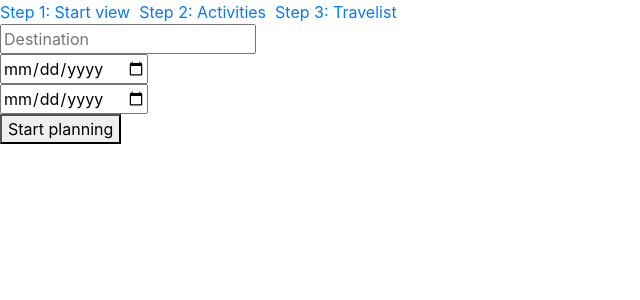
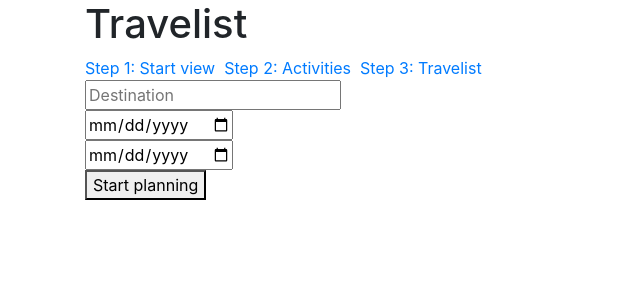
Before and after one commit to melvinlau/travelist, a React (Create React App) app in the folder client/: page / in a window 1280 px wide. Shown: the top 300 px of the page, without its empty margins (0-640 px from the left). Built offline with nearby package versions, Linux system fonts and the light colour scheme.

Commit message:
Added static header to display Travelist

```diff
--- a/client/src/App.js
+++ b/client/src/App.js
@@ -12,6 +12,14 @@ import PackingList from './components/PackingList';
 
 function App() {
   return (
+    <div className="container">
+      <div className="row">
+        <div className="col-12">
+          <h1>Travelist</h1>
+        </div>
+      </div>
+      <div className="row">
+        <div className="col-12">
           <Router>
             <Link to="/">Step 1: Start view</Link> &nbsp;
             <Link to="/activities">Step 2: Activities</Link> &nbsp;
@@ -30,6 +38,9 @@ function App() {
               </Route>
             </Switch>
           </Router>
+        </div>
+      </div>
+    </div>
   );
 }
 
```
Lines whose indentation alone changed are shown as unchanged.
